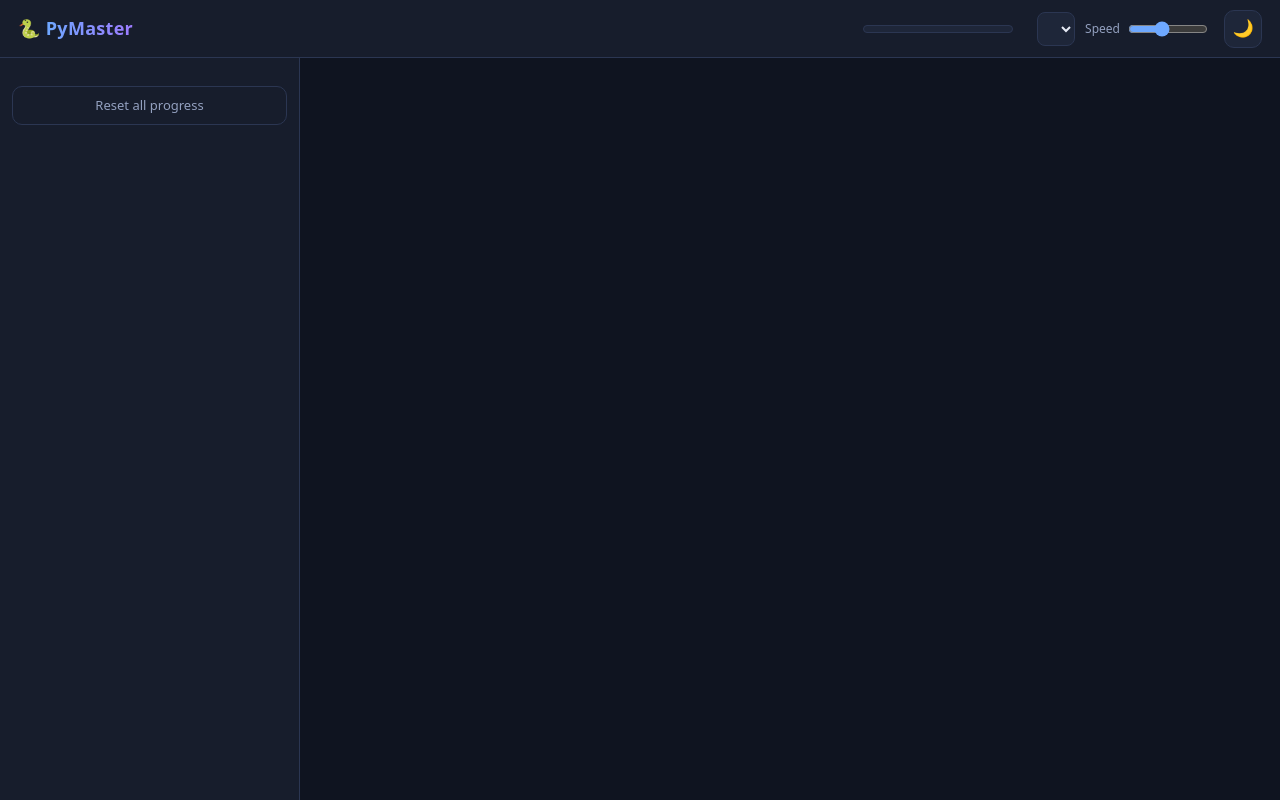
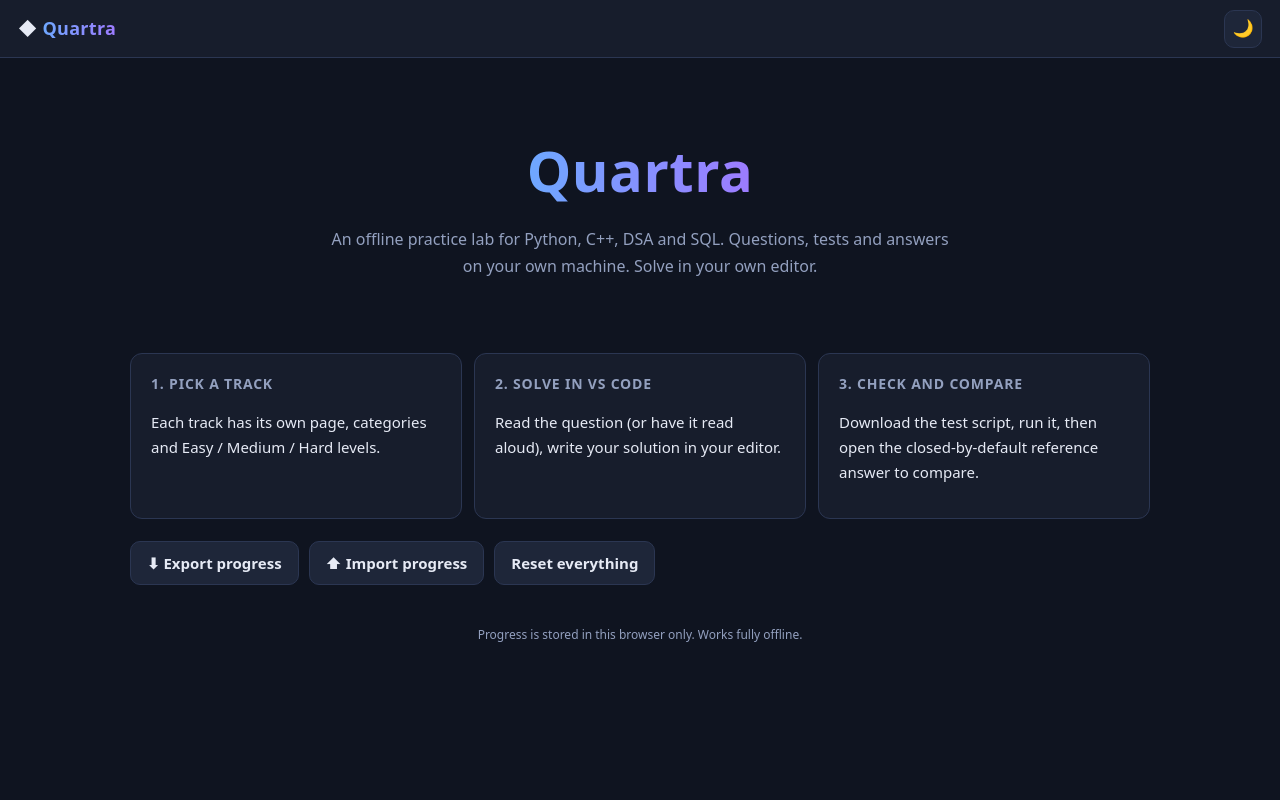
Before and after one commit to amirsohail100/Quadra-Code-Lab, a plain HTML site: page index.html in a window 1280 px wide. Drawn offline with Linux system fonts and the light colour scheme; files that its build step writes are made by us from their sources.

Commit message:
update index.html file

```diff
--- a/index.html
+++ b/index.html
@@ -3,38 +3,40 @@
 <head>
   <meta charset="UTF-8">
   <meta name="viewport" content="width=device-width, initial-scale=1.0">
-  <title>PyMaster - Python Practice Questions</title>
-  <link rel="stylesheet" href="style.css">
+  <title>Quartra - practice Python, C++, DSA and SQL</title>
+  <link rel="stylesheet" href="css/style.css">
 </head>
 <body>
   <header class="topbar">
-    <button id="menuBtn" class="icon-btn" aria-label="Open categories">☰</button>
-    <div class="brand">🐍 <span>PyMaster</span></div>
-    <div class="overall" title="Overall progress">
-      <div class="bar"><i id="overallBar"></i></div>
-      <span id="overallText"></span>
+    <div class="brand">◆ <span>Quartra</span></div>
+    <nav class="topnav" id="homeNav"></nav>
+    <button id="themeBtn" class="icon-btn" style="margin-left:auto" aria-label="Toggle theme">🌙</button>
+  </header>
+  <div class="home">
+    <section class="home-hero">
+      <h1><span>Quartra</span></h1>
+      <p>An offline practice lab for Python, C++, DSA and SQL. Questions, tests and answers on your own machine. Solve in your own editor.</p>
+    </section>
+    <section class="stats" id="stats"></section>
+    <section class="track-grid" id="tracks"></section>
+    <section class="how">
+      <div class="panel"><h2>1. Pick a track</h2><p>Each track has its own page, categories and Easy / Medium / Hard levels.</p></div>
+      <div class="panel"><h2>2. Solve in VS Code</h2><p>Read the question (or have it read aloud), write your solution in your editor.</p></div>
+      <div class="panel"><h2>3. Check and compare</h2><p>Download the test script, run it, then open the closed-by-default reference answer to compare.</p></div>
+    </section>
+    <div class="home-actions">
+      <button class="btn" id="exportBtn">⬇ Export progress</button>
+      <label class="btn" style="cursor:pointer">⬆ Import progress<input type="file" id="importFile" accept="application/json" hidden></label>
+      <button class="btn" id="resetAll">Reset everything</button>
     </div>
-    <div class="tts-settings" id="ttsSettings">
-      <select id="voiceSelect" aria-label="Voice"></select>
-      <label class="speed">Speed
-        <input type="range" id="rate" min="0.6" max="1.6" step="0.1" value="1">
-      </label>
-    </div>
-    <button id="themeBtn" class="icon-btn" aria-label="Toggle theme">🌙</button>
-  </header>
-
-  <div class="layout">
-    <aside id="sidebar">
-      <nav id="catList"></nav>
-      <button id="resetBtn" class="ghost small">Reset all progress</button>
-    </aside>
-    <div id="backdrop"></div>
-    <main id="main"></main>
+    <p class="foot">Progress is stored in this browser only. Works fully offline.</p>
   </div>
-
   <div id="toast" role="status"></div>
-
-  <script src="questions.js"></script>
-  <script src="ui.js"></script>
+  <script src="js/tracks.js"></script>
+  <script src="data/python.questions.js"></script>
+  <script src="data/cpp.questions.js"></script>
+  <script src="data/dsa.questions.js"></script>
+  <script src="data/sql.questions.js"></script>
+  <script src="js/home.js"></script>
 </body>
 </html>
```
